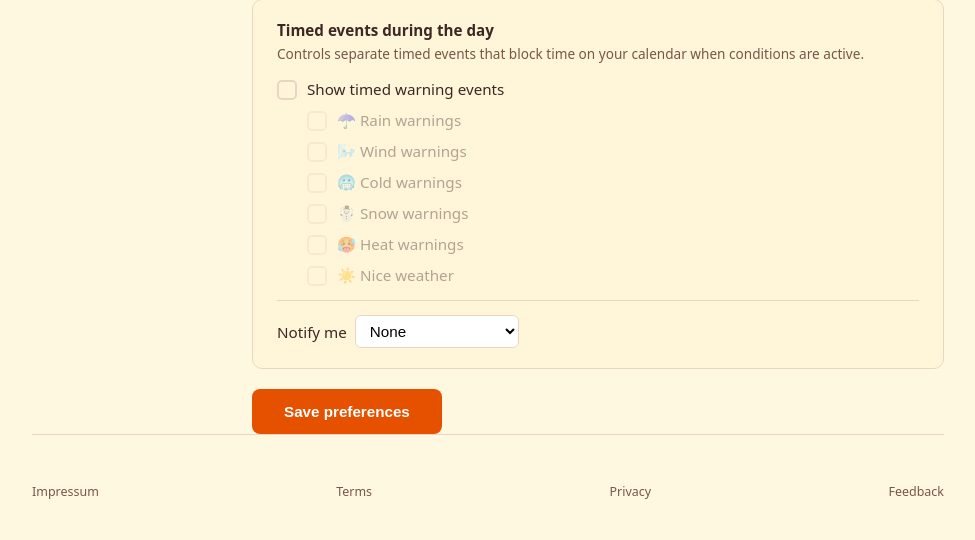
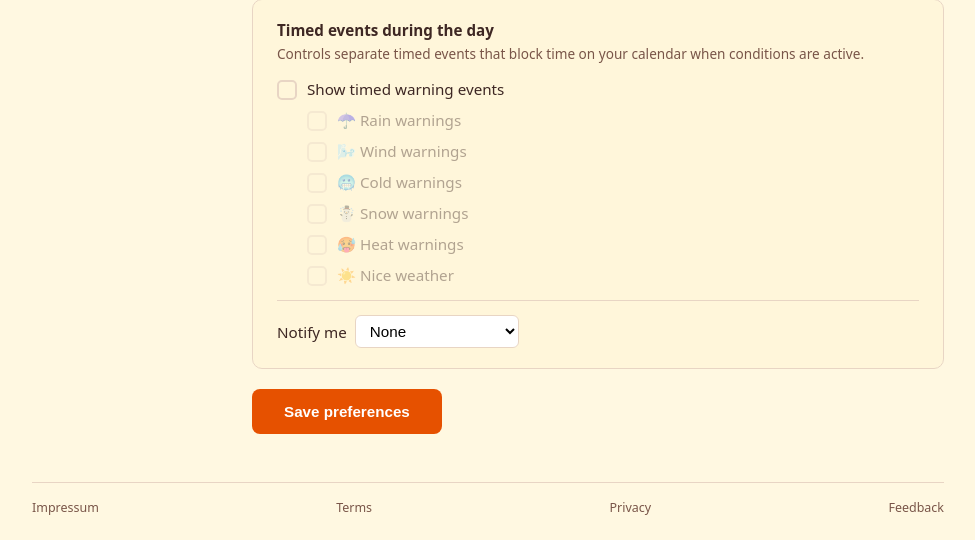
Before and after one commit to JamisonProctor/weather_cal, a Python web app: template src/web/templates/settings.html in a window 1280 px wide. Shown: the part 883-1423 px from the top of the page, without its empty margins (152-1127 px from the left). Before the commit the page ends 1382 px from the top, so only its background shows below. Run offline with Jinja, Linux system fonts and the light colour scheme; the template is opened without the code that fills it, so the values that code supplies are empty.

Commit message:
fix: sun behind clouds, sticky footer, and settings cleanup (#105)
* fix: use flex-grow wrapper instead of margin-top auto for sticky footer

Wraps content block in a flex:1 div so it grows to fill viewport,
pushing footer down on short pages while preserving the original
48px margin gap on all pages (fixes missing buffer on preferences).

Co-Authored-By: Claude Opus 4.6 (1M context) <noreply@anthropic.com>

* fix: remove midnight trigger sub-note from all-day reminder option

Co-Authored-By: Claude Opus 4.6 (1M context) <noreply@anthropic.com>

---------

Co-authored-by: Claude Opus 4.6 (1M context) <noreply@anthropic.com>

```diff
--- a/src/web/templates/base.html
+++ b/src/web/templates/base.html
@@ -97,9 +97,9 @@
       <a href="{% if is_authenticated %}/settings{% else %}/{% endif %}" class="brand">WeatherCal 🌤️</a>
       <div class="nav-right">{% block nav_right %}{% if is_authenticated %}<form method="post" action="/logout" style="margin:0"><button class="logout-btn" type="submit">Logout</button></form>{% else %}<a href="/login" class="nav-link">Sign in</a>{% endif %}{% endblock %}</div>
     </nav>
-    {% block content %}{% endblock %}
+    <div style="flex:1">{% block content %}{% endblock %}</div>
     {% block footer %}
-    <footer style="margin-top:auto;padding-top:48px;border-top:1px solid var(--border);font-size:0.78rem;display:flex;justify-content:space-between">
+    <footer style="margin-top:48px;padding-top:16px;border-top:1px solid var(--border);font-size:0.78rem;display:flex;justify-content:space-between">
       <a href="/impressum" style="color:var(--text-muted);text-decoration:none">Impressum</a>
       <a href="/terms" style="color:var(--text-muted);text-decoration:none">Terms</a>
       <a href="/privacy" style="color:var(--text-muted);text-decoration:none">Privacy</a>
--- a/src/web/templates/settings.html
+++ b/src/web/templates/settings.html
@@ -242,7 +242,6 @@
                 <span class="checkmark"></span>
               </label>
               <input type="hidden" name="reminder_allday_hour" value="-1">
-              <span class="pref-note">Triggers at midnight, so you see it when you wake up.</span>
             </div>
 
             {% elif calendar_app == 'Unknown' or calendar_app == 'Other' %}
```
